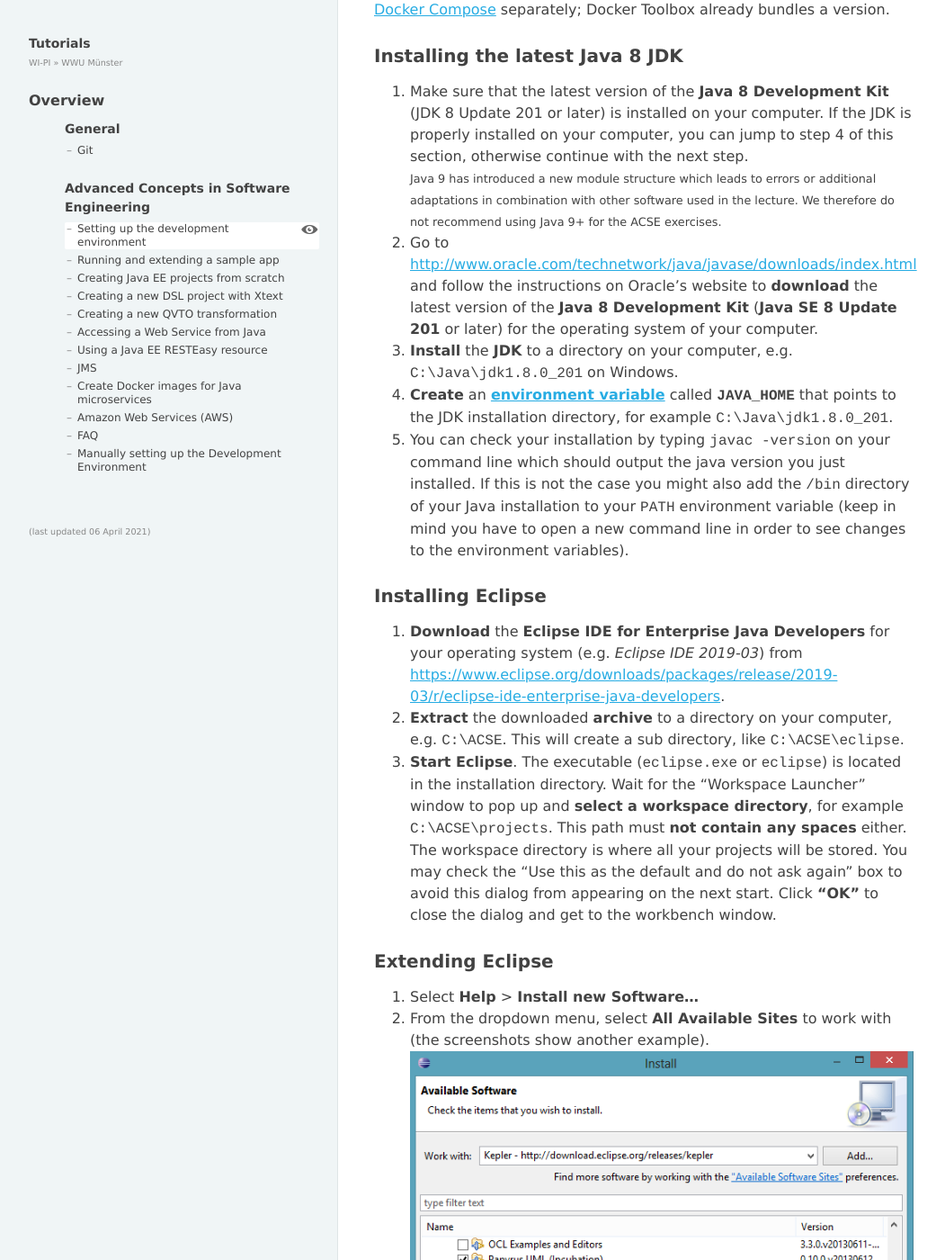
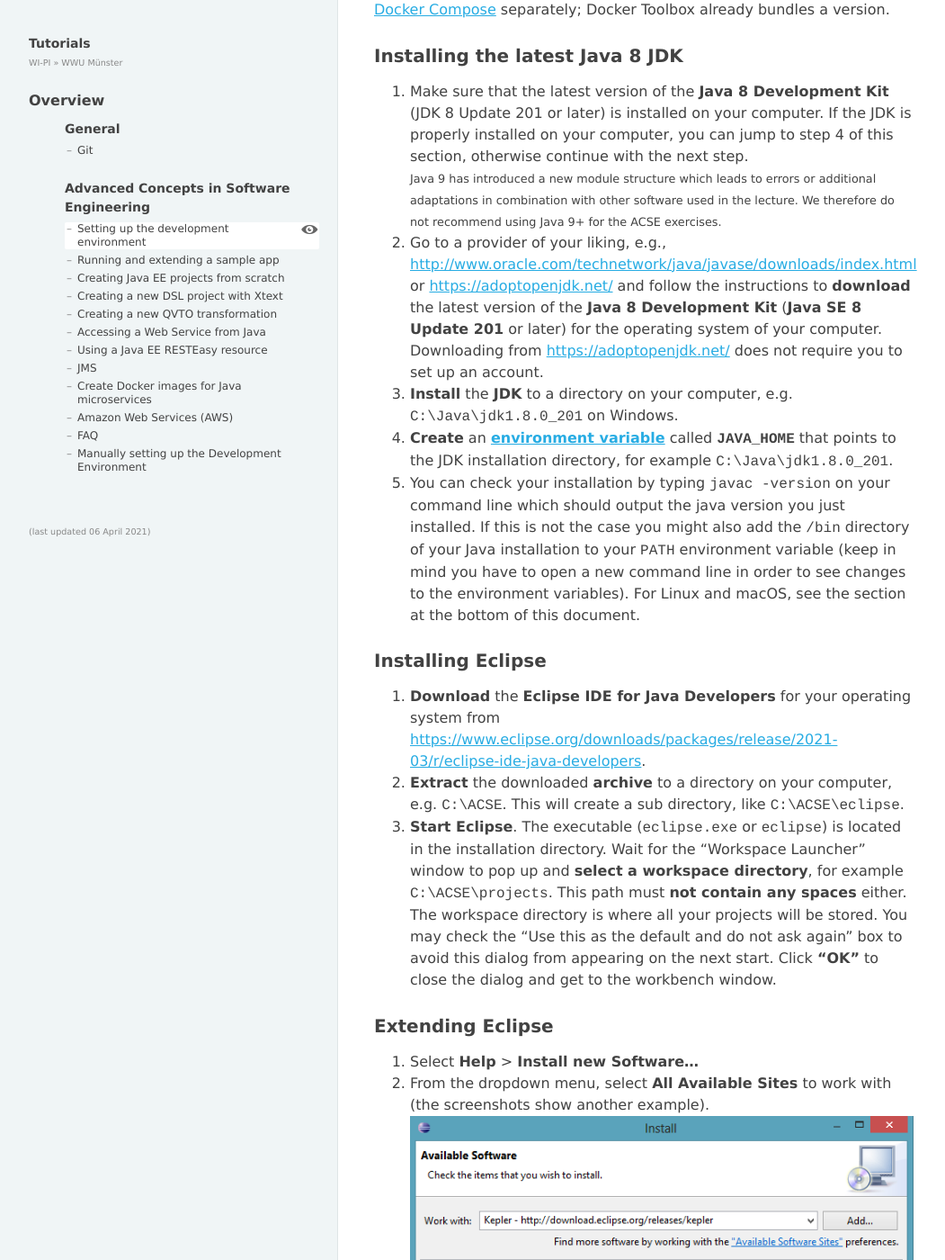
Before and after one commit to wwu-pi/tutorials, a Jekyll site: the page built from lectures/acse/010_setting_up_environment_with_docker.md, in a window 1280 px wide and 1400 px high, scrolled down 1023 px. Shown: the whole window at 90% size, without its empty margins (8-1059 px from the left). Built offline with Jekyll 4.4.1, drawn with Linux system fonts in a browser that asks for light colours; some of the changed text lies outside the part shown.

Commit message:
Update to "Settung Up Environment with Docker"-tutorial.

```diff
--- a/lectures/acse/010_setting_up_environment_with_docker.md
+++ b/lectures/acse/010_setting_up_environment_with_docker.md
@@ -10,7 +10,6 @@
 1. [Installing the latest Java 8 JDK](#jdk)
 1. [Installing Eclipse](#eclipse)
 1. [Extending Eclipse](#plugins)
-<!-- 1. [Installing JBoss Tools](#jbosstools) -->
 
 ## <a id="install" name="install"></a>Installing Docker
 
@@ -34,21 +33,22 @@
        Install the current <a href="https://www.docker.com/docker-mac">Docker for Mac</a> application.
    </div></section>
    <section id="legacy">
-          <h5><a href="#legacy">Other Windows or Mac versions</a></h5><div>
+          <h5><a href="#legacy">Other Windows or Mac versions</a></h5>
+<div>
           Older Versions of Windows or Mac that are not supported by the current tool can use the <a href="https://www.docker.com/products/docker-toolbox">Docker Toolbox</a> application.
           Internally, Docker is installed within a virtual machine so that you can use it.
           However, this makes the environment setup a bit more complicated as will be highlighted in the following sections.
           <br/><br/>
-
           For Windows users with Docker Toolbox, you additionally need to establish a file system connection to the Docker machine. Therefore:
         <ol>
           <li> In your file system, create a folder, e.g. <code class="highlighter-rouge">C:\ACSE</code>.</li>
           <li> Open VirtualBox, select the "default" machine, click on <b>Change</b>.</li>
-          <li> In the "Shared directory" tab, add a new entry that points to the local folder you just created and give it the name <code class="highlighter-rouge">c/ACSE</code>. Also, <b>activate</b> the checkboxes for automatic mounting and persistent creation.</li>
+          <li> In the "Shared directory" tab, add a new entry that points to the local folder you just created and give it the name <code class="highlighter-rouge">c:/ACSE</code>. Also, <b>activate</b> the checkboxes for automatic mounting and persistent creation.</li>
           <li> Close all dialogues with <b>OK</b>.</li>
           <li> Restart the machine by executing <b>docker-machine restart</b>.</li>
         </ol>
-		  </div></section>
+</div>
+</section>
 </div>
 
 1. To verify your installation, start a Docker command line and run ``docker run hello-world`` which should output some information for getting started with Docker.
@@ -62,14 +62,14 @@
 
 1. Make sure that the latest version of the **Java 8 Development Kit** (JDK 8 Update 201 or later) is installed on your computer. If the JDK is properly installed on your computer, you can jump to step 4 of this section, otherwise continue with the next step.
 <br><small>Java 9 has introduced a new module structure which leads to errors or additional adaptations in combination with other software used in the lecture. We therefore do not recommend using Java 9+ for the ACSE exercises.</small>
-1. Go to [http://www.oracle.com/technetwork/java/javase/downloads/index.html](http://www.oracle.com/technetwork/java/javase/downloads/index.html) and follow the instructions on Oracle's website to **download** the latest version of the **Java 8 Development Kit** (**Java SE 8 Update 201** or later) for the operating system of your computer.
+1. Go to a provider of your liking, e.g., [http://www.oracle.com/technetwork/java/javase/downloads/index.html](http://www.oracle.com/technetwork/java/javase/downloads/index.html) or [https://adoptopenjdk.net/](https://adoptopenjdk.net/) and follow the instructions to **download** the latest version of the **Java 8 Development Kit** (**Java SE 8 Update 201** or later) for the operating system of your computer. Downloading from [https://adoptopenjdk.net/](https://adoptopenjdk.net/) does not require you to set up an account.
 1. **Install** the **JDK** to a directory on your computer, e.g. ``C:\Java\jdk1.8.0_201`` on Windows.
 1. **Create** an **[environment variable](#envvar)** called **``JAVA_HOME``** that points to the JDK installation directory, for example ``C:\Java\jdk1.8.0_201``.
-1. You can check your installation by typing ``javac -version`` on your command line which should output the java version you just installed. If this is not the case you might also add the ``/bin`` directory of your Java installation to your ``PATH`` environment variable (keep in mind you have to open a new command line in order to see changes to the environment variables).
+1. You can check your installation by typing ``javac -version`` on your command line which should output the java version you just installed. If this is not the case you might also add the ``/bin`` directory of your Java installation to your ``PATH`` environment variable (keep in mind you have to open a new command line in order to see changes to the environment variables). For Linux and macOS, see the section at the bottom of this document.
 
 ## <a id="eclipse" name="eclipse"></a>Installing Eclipse
 
-1. **Download** the **Eclipse IDE for Enterprise Java Developers** for your operating system (e.g. *Eclipse IDE 2019-03*) from [https://www.eclipse.org/downloads/packages/release/2019-03/r/eclipse-ide-enterprise-java-developers](https://www.eclipse.org/downloads/packages/release/2019-03/r/eclipse-ide-enterprise-java-developers).
+1. **Download** the **Eclipse IDE for Java Developers** for your operating system from [https://www.eclipse.org/downloads/packages/release/2021-03/r/eclipse-ide-java-developers](https://www.eclipse.org/downloads/packages/release/2021-03/r/eclipse-ide-java-developers).
 1. **Extract** the downloaded **archive** to a directory on your computer, e.g. ``C:\ACSE``. This will create a sub directory, like ``C:\ACSE\eclipse``.
 1. **Start Eclipse**. The executable (``eclipse.exe`` or ``eclipse``) is located in the installation directory. Wait for the "Workspace Launcher" window to pop up and **select a workspace directory**, for example ``C:\ACSE\projects``. This path must **not contain any spaces** either. The workspace directory is where all your projects will be stored. You may check the "Use this as the default and do not ask again" box to avoid this dialog from appearing on the next start. Click **"OK"** to close the dialog and get to the workbench window.
 
@@ -90,9 +90,8 @@
 1. Click **Yes** when prompted to restart.
 
 Congratulations, you have successfully set-up your development environment!
-Continue with [running the sample application](018_tutorial_sample_app.html) or [setup your first Java EE project](020_tutorial_jboss_project.html).
 
 ## <a id="envvar" name="envvar" />How To Set Environment Variables
 
 * **Windows 7 / 8 / 10**: Control Panel (*Systemsteuerung*) - System - choose Advanced System Settings (*Erweiterte Systemeinstellungen*) on the left - Advanced tab (*Erweitert*) - Environment Variables button (*Umgebungsvariablen*)
-* **Linux / macOS**: Open a terminal window and type `export JAVA_HOME=/usr/lib/jvm/java-8-oracle` (using your installation path, of course). If Java is still not found you might need to add it to the path environment variable using `export PATH=$PATH:$JAVA_HOME/bin`.
+* **Linux / macOS**: Open you ~/.profile- and ~/.bashrc- or ~/.bash_profile-files.  Type `export JAVA_HOME=/usr/lib/jvm/<your version>` (using your installation path, of course). If Java is still not found you might need to add it to the path environment variable using `export PATH=$PATH:$JAVA_HOME/bin`. You need to log out and log back in again for the changes to be applied.
```
